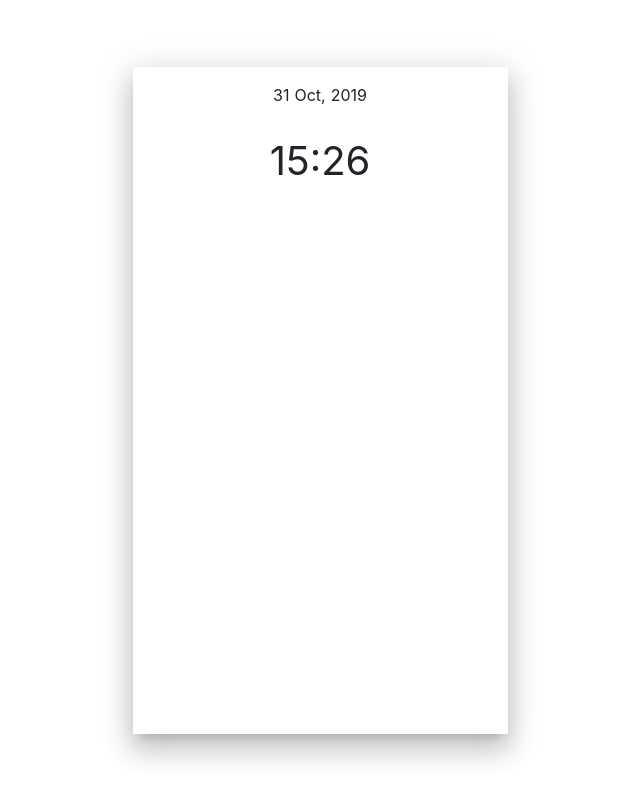
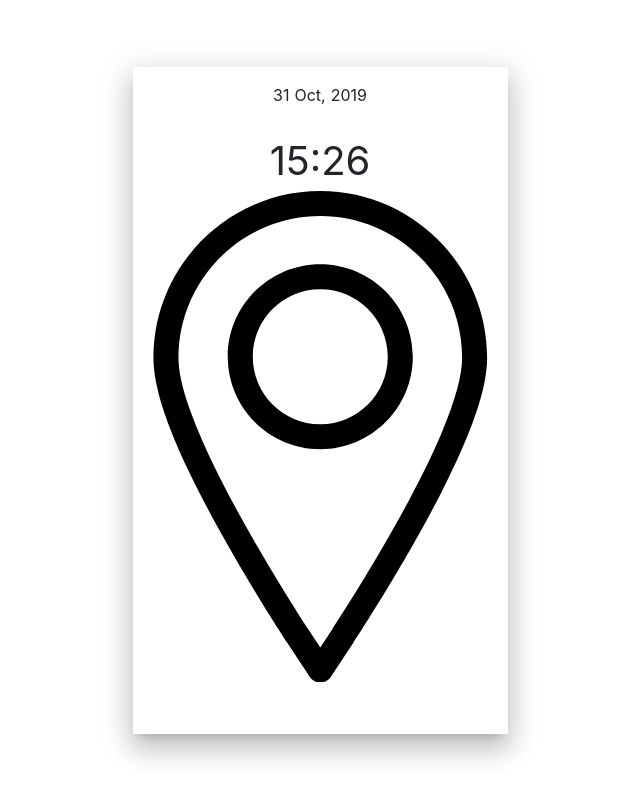
Before and after one commit to nat-davydova/weather-app-react, a React (Create React App) app in the folder weather-app-react/: page / in a window 1280 px wide. Shown: the whole page, without its empty margins (320-960 px from the left). Built offline with nearby package versions, Linux system fonts and the light colour scheme.

Commit message:
Location: icon - to a separate component, rendering location icon

```diff
--- a/weather-app-react/src/components/Location/Location.js
+++ b/weather-app-react/src/components/Location/Location.js
@@ -3,6 +3,9 @@ import classnames from 'classnames';
 
 import Row from 'components/Miscellanious/Row/Row';
 import Col from 'components/Miscellanious/Col/Col';
+import Icon from 'components/Miscellanious/Icon/Icon';
+
+import { ReactComponent as LocationIcon } from 'assets/img/icons/map-marker.svg';
 
 const location = (props) => {
 
@@ -20,6 +23,10 @@ const location = (props) => {
 
 				<div className={locationClasses}>
 
+					<Icon size={'sm'}>
+						<LocationIcon/>
+					</Icon>
+
 				</div>
 
 			</Col>
--- /dev/null
+++ b/weather-app-react/src/components/Miscellanious/Icon/Icon.js
@@ -0,0 +1,19 @@
+import React from 'react';
+import classnames from 'classnames';
+
+import classes from './Icon.module.scss';
+
+const icon = (props) => {
+
+	const { children } = props;
+
+	return(
+
+		<span>
+			{children}
+		</span>
+	);
+
+};
+
+export default icon;
--- a/weather-app-react/src/containers/Home/Home.js
+++ b/weather-app-react/src/containers/Home/Home.js
@@ -2,6 +2,7 @@ import React, { Component, Fragment } from 'react';
 
 import CurrentDate from 'components/CurrentDate/CurrentDate';
 import CurrentTime from 'components/CurrentTime/CurrentTime';
+import Location from 'components/Location/Location';
 
 class Home extends Component{
 
@@ -39,6 +40,8 @@ class Home extends Component{
 				<CurrentTime hours={this.state.currentTime.hours}
 							 mins={this.state.currentTime.mins}/>
 
+				 <Location/>
+
 			</Fragment>
 		);
 	}
```
Also changed, not shown: weather-app-react/src/assets/img/icons/map-marker.svg (added), weather-app-react/src/components/Miscellanious/Icon/Icon.module.scss (added).
